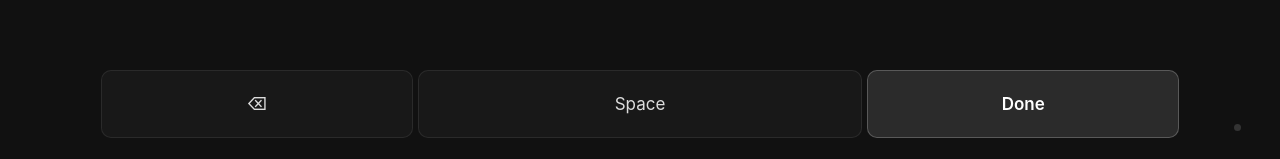
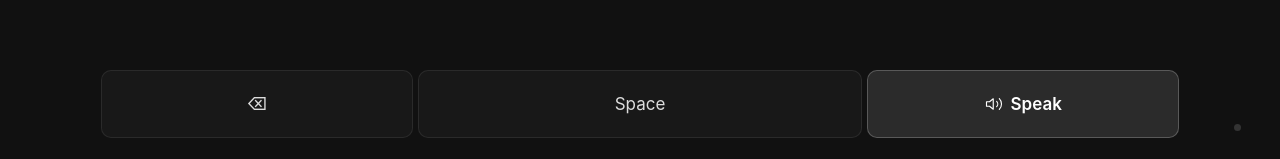
Before and after one commit to alekmiltenov/Voxen, a React (Vite) app in the folder frontend/: page /keyboard in a window 1280 px wide. Shown: the part 638-797 px from the top of the page. Built offline with nearby package versions, Linux system fonts and the light colour scheme.

Commit message:
Fix keyboard tts

```diff
--- a/frontend/src/pages/Keyboard.jsx
+++ b/frontend/src/pages/Keyboard.jsx
@@ -203,6 +203,18 @@ export default function Keyboard() {
     navigate(returnTo, { state: { words: allWords, ...extraState } });
   }
 
+  function speakCurrentText() {
+    const words = currentTextWords();
+    if (!words.length) return;
+
+    if (window.speechSynthesis) {
+      window.speechSynthesis.cancel();
+      window.speechSynthesis.speak(new SpeechSynthesisUtterance(words.join(" ")));
+    }
+
+    apiPost("/vocab/sentence", { words }).catch(() => {});
+  }
+
   function pressKey(key) {
     if (key === "DELETE") setText(t => t.slice(0, -1));
     else setText(t => t + key.toLowerCase());
@@ -216,7 +228,7 @@ export default function Keyboard() {
       setEyeHoldRepeatEnabled(!eyeHoldRepeatEnabledRef.current);
       return;
     }
-    if (key === "DONE") { void persistAndReturn(); return; }
+    if (key === "DONE") { speakCurrentText(); return; }
     pressKey(key);
   }
 
@@ -345,10 +357,6 @@ export default function Keyboard() {
     return () => unregister();
   }, [register, unregister]);
 
-  function done() {
-    void persistAndReturn();
-  }
-
   function appendPastedText(raw) {
     const normalized = String(raw || "")
       .replace(/\r\n|\r|\n/g, " ")
@@ -399,7 +407,7 @@ export default function Keyboard() {
 
       if (e.key === "Enter") {
         e.preventDefault();
-        done();
+        speakCurrentText();
         return;
       }
 
@@ -417,7 +425,7 @@ export default function Keyboard() {
 
     window.addEventListener("keydown", onKeyDown);
     return () => window.removeEventListener("keydown", onKeyDown);
-  }, [done, persistAndReturn]);
+  }, [speakCurrentText, persistAndReturn]);
 
   useEffect(() => {
     const onPaste = (e) => {
@@ -573,6 +581,10 @@ export default function Keyboard() {
               ...s.key,
               ...s.doneKey,
               flex: 0.7,
+              display: "inline-flex",
+              alignItems: "center",
+              justifyContent: "center",
+              gap: "8px",
               ...((!enabled && hoveredKey === "done")
                 ? s.doneHoverKey
                 : ((enabled && !scanEnabled && selRow === 3 && selCol === 2)
@@ -584,10 +596,14 @@ export default function Keyboard() {
             onMouseLeave={() => setHoveredKey(null)}
             onClick={() => {
               setSelection(3, 2);
-              done();
+              speakCurrentText();
             }}
           >
-            Done
+            <svg viewBox="0 0 24 24" fill="none" stroke="currentColor" strokeWidth="1.5" strokeLinecap="round" strokeLinejoin="round" width="18" height="18" aria-hidden="true">
+              <polygon points="11 5 6 9 2 9 2 15 6 15 11 19 11 5" />
+              <path d="M19.07 4.93a10 10 0 010 14.14M15.54 8.46a5 5 0 010 7.07" />
+            </svg>
+            <span>Speak</span>
           </button>
           {(mode === "eyes" || mode === "cnn") && (
             <button style={{
```
